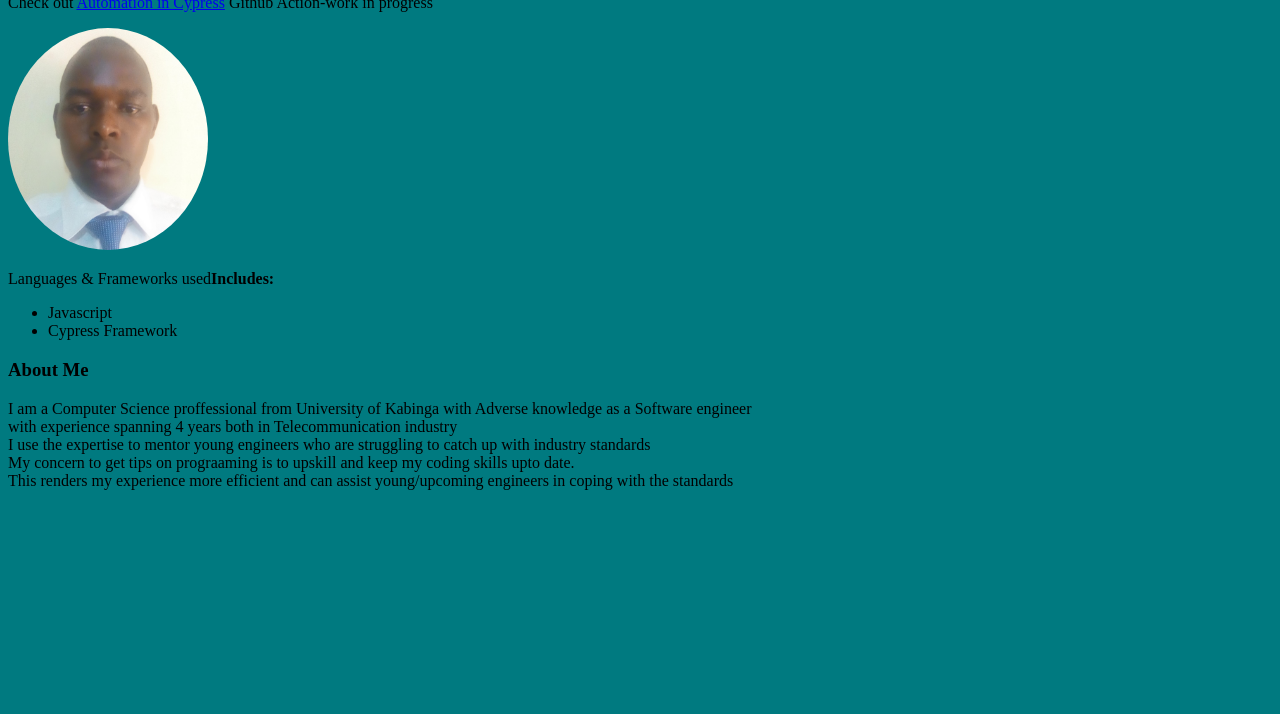
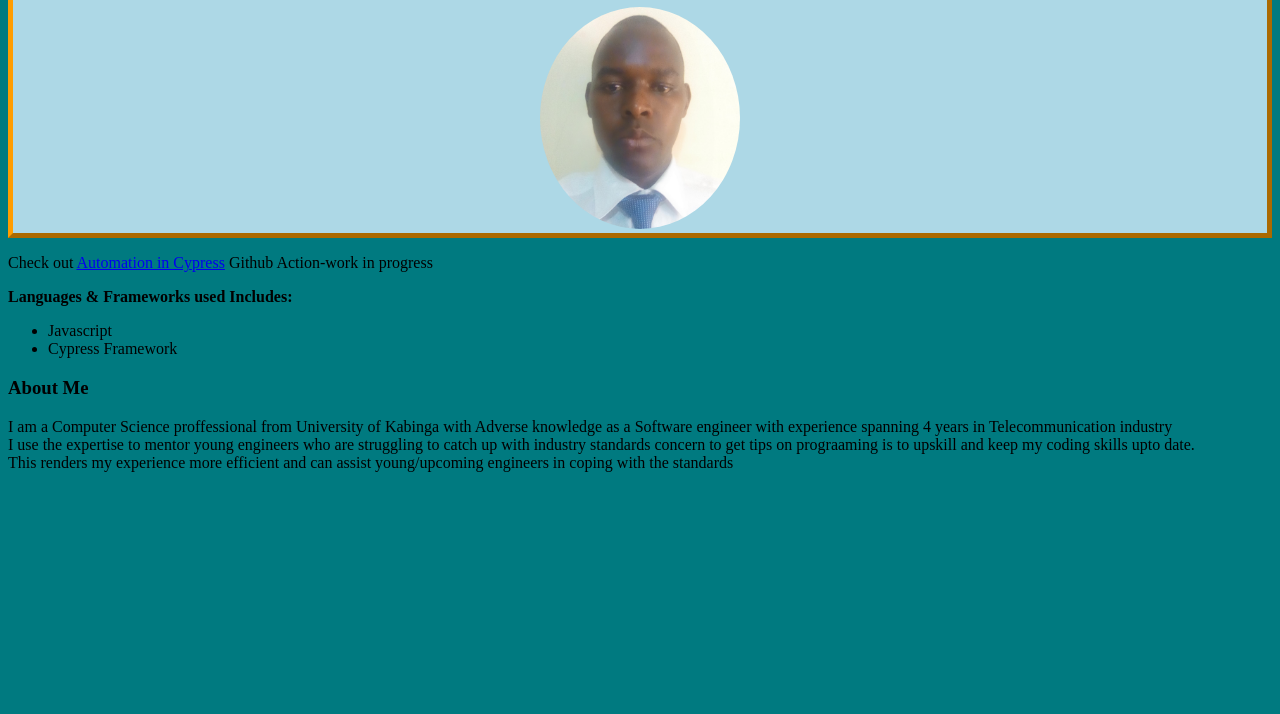
Before and after one commit to pkoriris/moringa, a plain HTML site: page Tasks/Moringa/index.html in a window 1280 px wide. Shown: the part 86-800 px from the top of the page. Drawn offline with Linux system fonts and the light colour scheme; files whose address does not match are found by name.

Commit message:
first commit

```diff
--- a/Tasks/Moringa/index.html
+++ b/Tasks/Moringa/index.html
@@ -7,20 +7,28 @@
  img {
   border-radius: 100%;
 }
+.myDiv {
+  border: 5px outset rgb(255, 157, 0);
+  background-color: lightblue;
+  text-align: center;
+}
 </style>
 </head>
 <body style="background-color:rgb(0, 122, 128);">
-
+  <div class="myDiv">
 <h1>Isaiah Ronoh</h1>
 
+<img src="C:\Users\Admin\Documents\moringa-school-projects\hello-world\Tasks\Moringa\Passport.jpg" alt="Passport" style="width:200px ">
+
+</div>
 <p>Check out <a href="https://github.com/pkoriris/CypressTests.git">Automation in Cypress</a> Github Action-work in progress</p>
-<img src="C:\Users\Admin\Documents\moringa-school-projects\hello-world\Tasks\Moringa\Passport.jpg" alt="Passport" style="width:200px ">
-<p>Languages & Frameworks used<strong>Includes:</strong></p>
+<p><strong> Languages & Frameworks used Includes: </strong></p>
 <ul>
     <li>Javascript</li>
     <li>Cypress Framework</li>
          </ul>
-         <h3>About Me</h3>
-         <p>I am a Computer Science proffessional from University of Kabinga with Adverse knowledge as a Software engineer <br>with experience spanning 4 years both in Telecommunication industry<br>I use the expertise to mentor young engineers who are struggling to catch up with industry standards<br>My concern to get tips on prograaming is to upskill and keep my coding skills upto date.<br>This renders my experience more efficient and can assist young/upcoming engineers in coping with the standards</p>
-</body>
+                 <h3>About Me</h3>
+         <p>I am a Computer Science proffessional from University of Kabinga with Adverse knowledge as a Software engineer <span>with experience spanning 4 years in Telecommunication industry<br>I use the expertise to mentor young engineers who are struggling to catch up with industry standards </span> concern to get tips on prograaming is to upskill and keep my coding skills upto date.<br>This renders my experience more efficient and can assist young/upcoming engineers in coping with the standards</p>
+
+        </body>
 </html>
```
